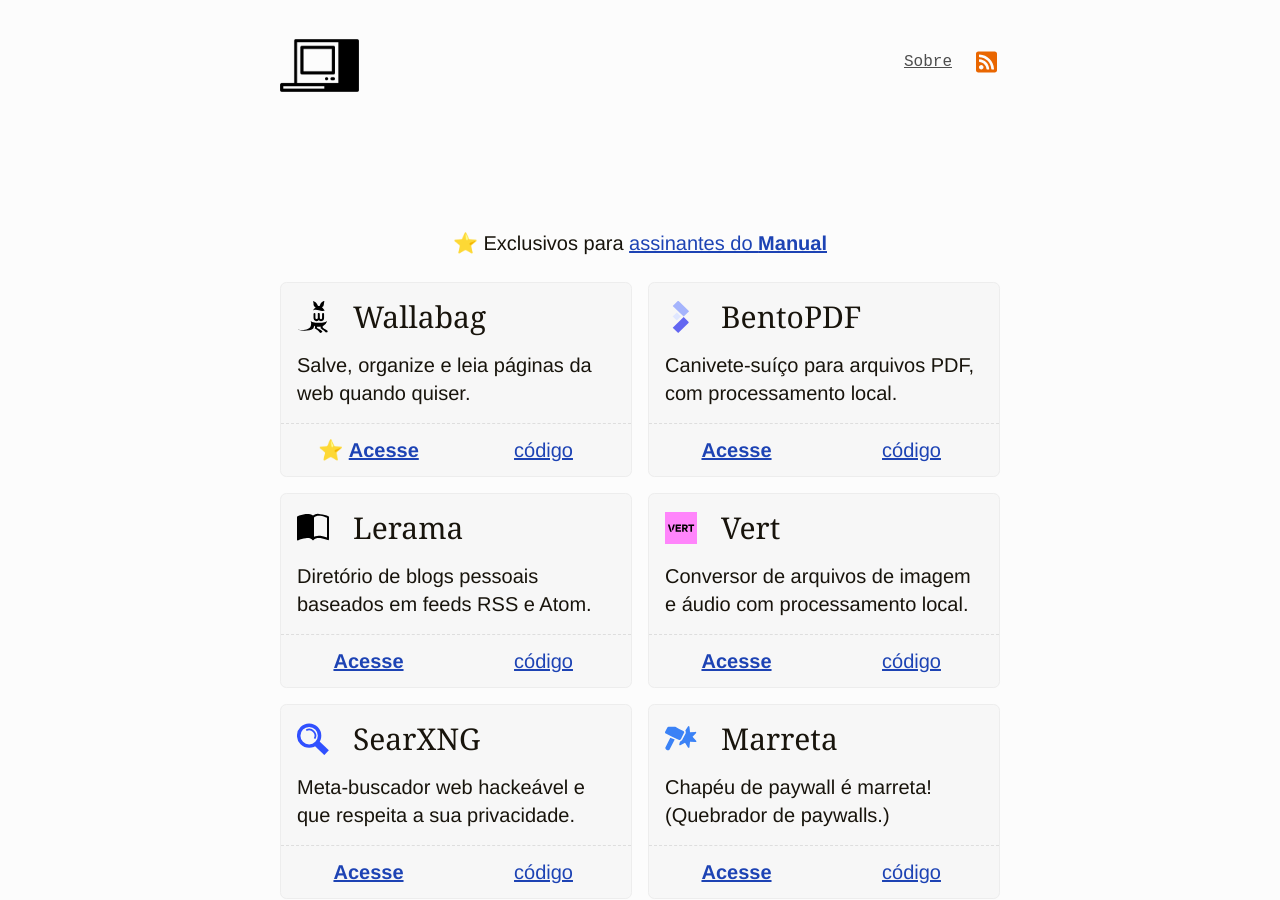
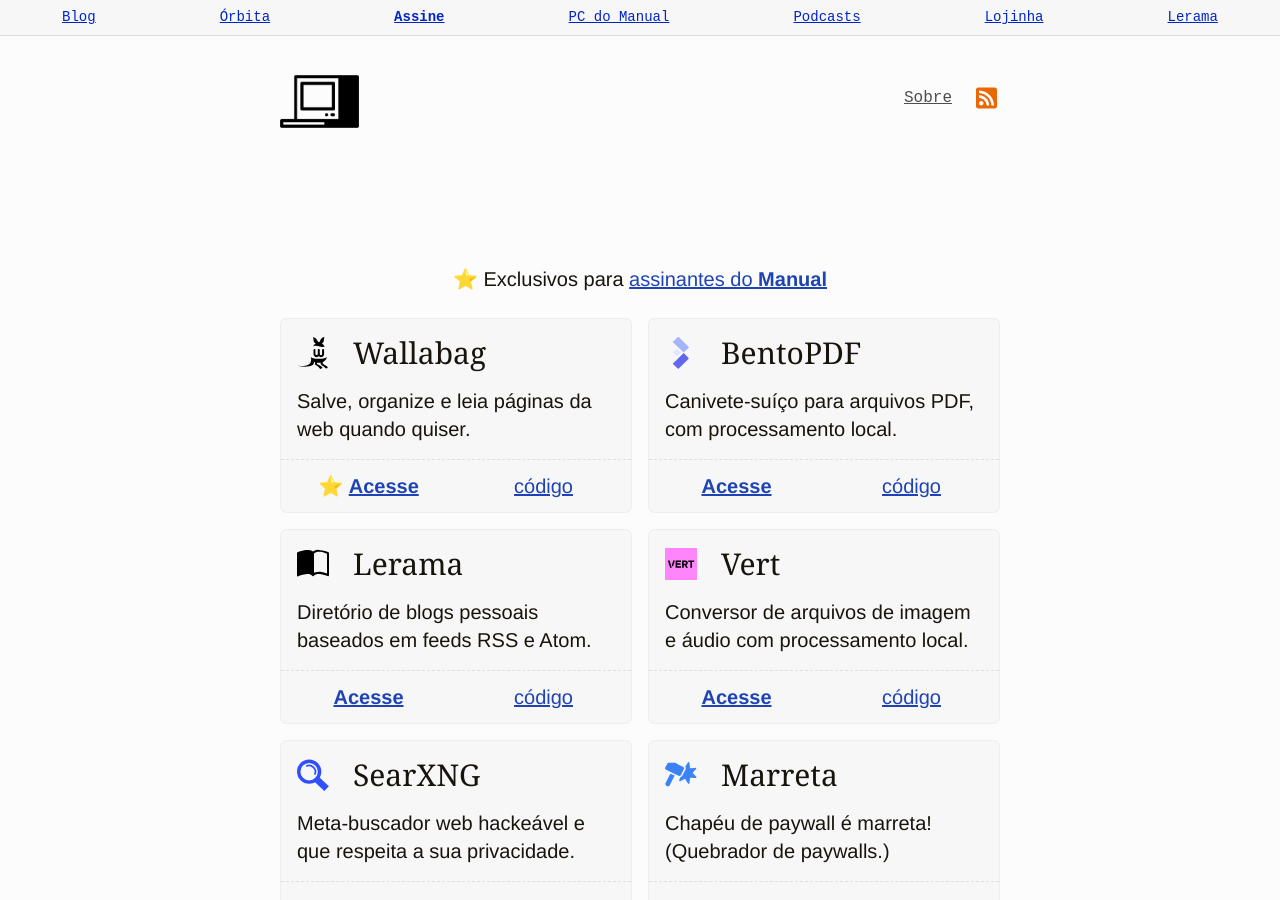
Before and after one commit to manualdousuario/pcdomanual-site, a Jekyll site: the page built from index.html, in a window 1280 px wide and 900 px high. Built offline with Jekyll 4.4.1, drawn with Linux system fonts in a browser that asks for light colours.

```diff
--- a/Gemfile
+++ b/Gemfile
@@ -1,4 +1,4 @@
-source "https://rubygems.org"
+source "https://gem.coop"
 
 gem "jekyll", "~> 4.4.1"
 
--- a/_includes/header.html
+++ b/_includes/header.html
@@ -15,6 +15,7 @@
 </head>
 
 <body{% if page.id %} class="single"{% endif %}>
+  <script type="text/javascript" src="/bar.js"></script>
   <header>
     <div class="logo">
       {% if page.id %}
--- /dev/null
+++ b/bar.js
@@ -0,0 +1,55 @@
+function jhahyge3678a() {
+  const style = document.createElement('style');
+  style.setAttribute('nonce', 'jhahyge3678a');
+  style.textContent = `
+    :root{--altura:36px}
+    body{padding-top:0 !important;margin:0 0 0 auto !important}
+    .top-bar-jhahyge3678a{list-style:none;background:hsl(0, 0%, 97%);border-bottom:1px solid hsl(0, 0%, 87%);font-size:14px;font-family:ui-monospace, monospace;display:flex;align-items:center;justify-content:space-around;z-index:99999;margin:0;padding:0;height:var(--altura);white-space:nowrap;overflow-x:auto;overflow-y:hidden;scrollbar-width:none}
+    .top-bar-jhahyge3678a::-webkit-scrollbar{display:none}
+    .top-bar-jhahyge3678a *{margin:0;padding:0}
+    .top-bar-jhahyge3678a li{margin:0}
+    .top-bar-jhahyge3678a ul li a{padding:10px 6px}
+    .top-bar-jhahyge3678a a{flex-shrink:0;font-weight:400}
+    .top-bar-jhahyge3678a a,.top-bar-jhahyge3678a a:visited{color:hsl(229, 100%, 39%);text-decoration:underline}
+    .top-bar-jhahyge3678a a:hover{color:hsl(240, 63%, 27%)}
+    @media (max-width: 728px){.top-bar-jhahyge3678a{justify-content:start;column-gap:1rem;padding-inline:1rem}}
+    @media (prefers-color-scheme: dark){
+      .top-bar-jhahyge3678a{background-color:hsl(0, 0%, 18%);box-shadow:none}
+      .top-bar-jhahyge3678a a,.top-bar-jhahyge3678a a:visited{color:hsl(224, 100%, 83%)}
+      .top-bar-jhahyge3678a a:hover{color:hsl(224, 100%, 71%)}
+    }
+    header.container{margin-top:1rem}
+    .side-nav.fixed{padding-top:var(--altura)}
+  `;
+
+  const ul = document.createElement('ul');
+  ul.className = 'top-bar-jhahyge3678a';
+  const links = [
+    ['Blog', 'https://manualdousuario.net/'],
+    ['Órbita', 'https://manualdousuario.net/orbita/'],
+    ['Assine', 'https://manualdousuario.net/apoie/', true],
+    ['PC do Manual', 'https://pcdomanual.com/'],
+    ['Podcasts', 'https://manualdousuario.net/podcast/'],
+    ['Lojinha', 'https://manualdousuario.net/loja/'],
+    ['Lerama', 'https://lerama.pcdomanual.com'],
+  ];
+
+  links.forEach(([text, href, bold]) => {
+    const li = document.createElement('li');
+    const a = document.createElement('a');
+    a.href = href;
+    a.textContent = text;
+    if (bold) a.style.fontWeight = 'bold';
+    li.appendChild(a);
+    ul.appendChild(li);
+  });
+
+  document.body.prepend(ul);
+  document.head.appendChild(style);
+}
+
+if (document.readyState === 'loading') {
+  document.addEventListener('DOMContentLoaded', jhahyge3678a);
+} else {
+  jhahyge3678a();
+}
```
Also changed, not shown: Gemfile.lock, assets/stirling-pdf.svg (deleted).
